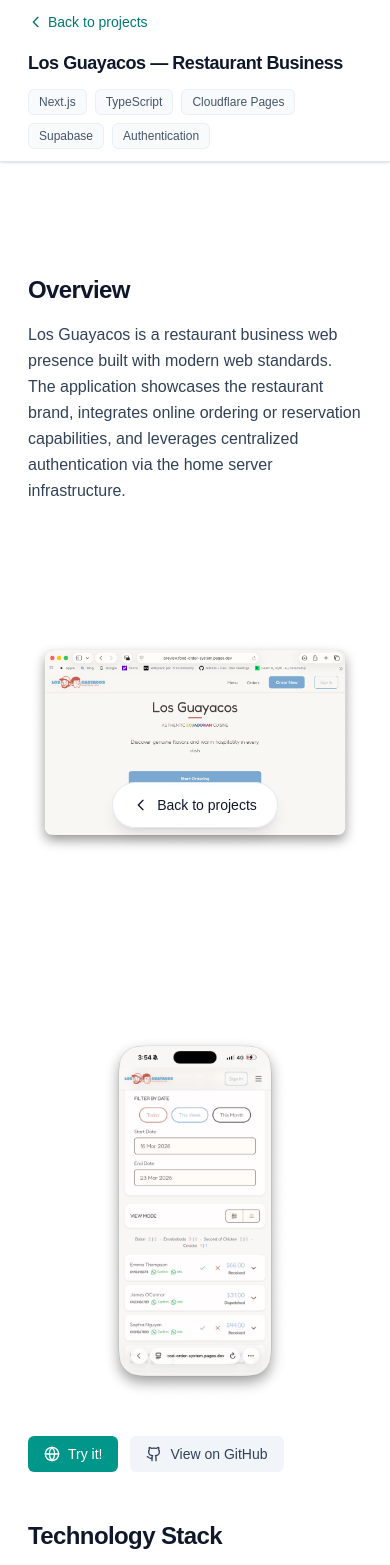
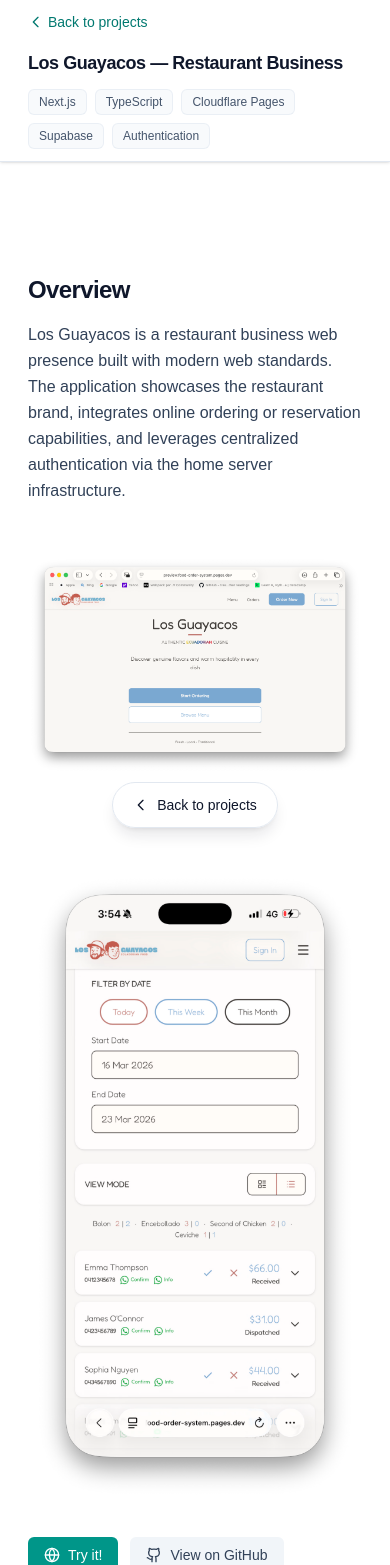
Before and after one commit to eggarcia98/portfolio, a Next.js app: page /projects/personal/los-guayacos in a window 390 px wide. Shown: the top 1565 px of the page. Built offline with nearby package versions, Linux system fonts and the light colour scheme; a web font is replaced by a local one.

Commit message:
feat: improve layout and responsiveness of Los Guayacos page images

```diff
--- a/src/app/projects/personal/los-guayacos/page.tsx
+++ b/src/app/projects/personal/los-guayacos/page.tsx
@@ -14,20 +14,20 @@
                 Los Guayacos is a restaurant business web presence built with modern web standards. The application showcases the restaurant brand, integrates online ordering or reservation capabilities, and leverages centralized authentication via the home server infrastructure.
             </p>
 
-            <div className="grid gap-4 lg:grid-cols-[minmax(0,1fr)_16rem]">
-                <figure className="flex h-96 items-center justify-center overflow-hidden rounded-lg bg-white dark:bg-slate-900/40">
+            <div className="grid grid-cols-1 gap-3 sm:grid-cols-[minmax(0,1fr)_10rem] sm:gap-4 lg:grid-cols-[minmax(0,1fr)_16rem]">
+                <figure className="overflow-hidden rounded-lg bg-white dark:bg-slate-900/40 sm:flex sm:h-72 sm:items-center sm:justify-center lg:h-96">
                     <img
                         src="/diagrams/los-guayacos/web.png"
                         alt="Los Guayacos web version"
-                        className="block h-full w-full object-contain"
+                        className="block h-auto w-full sm:h-full sm:w-full sm:object-contain"
                     />
                 </figure>
 
-                <figure className="flex h-96 items-center justify-center overflow-hidden rounded-lg bg-white dark:bg-slate-900/40">
+                <figure className="overflow-hidden rounded-lg bg-white dark:bg-slate-900/40 sm:flex sm:h-72 sm:items-center sm:justify-center lg:h-96">
                     <img
                         src="/diagrams/los-guayacos/mobile.png"
                         alt="Los Guayacos mobile version"
-                        className="block h-full w-full object-contain"
+                        className="mx-auto block h-auto w-full max-w-sm sm:h-full sm:w-full sm:max-w-none sm:object-contain"
                     />
                 </figure>
             </div>
```
